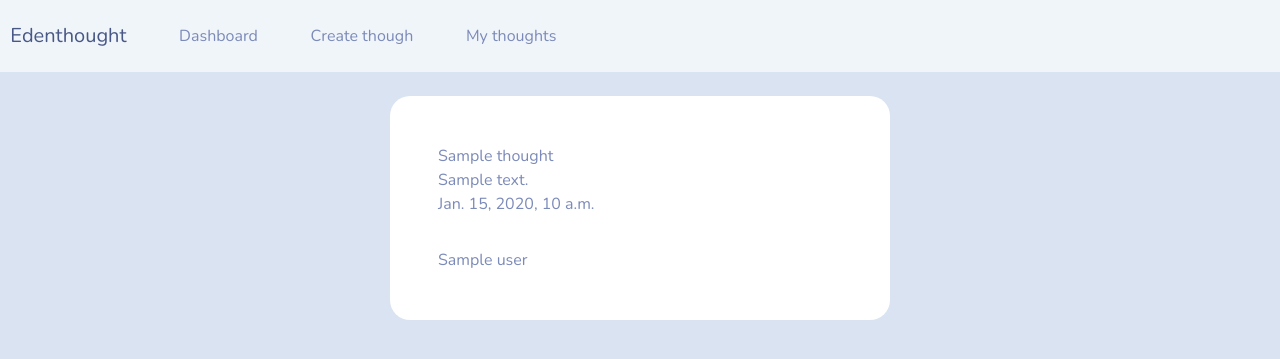
After one commit to agthuhein/dev2, a Django app: template edenthought/journal/templates/journal/my-thoughts.html in a window 1280 px wide. The commit adds this page. Shown: the top 359 px of the page. Run offline with Django 3.2, Linux system fonts and the light colour scheme; the template is opened without the code that fills it: most values are stand-ins (such as "Sample title", 1, 10 or a date in 2020).

Commit message:
view my thought added

```diff
--- a/edenthought/journal/templates/journal/dashboard.html
+++ b/edenthought/journal/templates/journal/dashboard.html
@@ -2,6 +2,9 @@
 <br />
 <div class="container bg-white shadow-md p-5 form-layout">
   <h1>Dashboard</h1>
+  <br />
+  {{user}}
+  <br /><br />
   <a href="{% url 'my-logout' %}">Logout</a>
 </div>
 
--- /dev/null
+++ b/edenthought/journal/templates/journal/my-thoughts.html
@@ -0,0 +1,22 @@
+{% extends 'journal/navbar.html' %} {% block content %}
+<br />
+
+{% for thought in AllThoughts %}
+<div class="container bg-white shadow-md p-5 form-layout">
+  {{thought.title}}
+
+  <br />
+
+  {{thought.content}}
+
+  <br />
+
+  {{thought.date_posted}}
+
+  <hr />
+
+  {{thought.user}}
+</div>
+<br />
+
+{% endfor %} {% endblock %}
--- a/edenthought/journal/templates/journal/navbar.html
+++ b/edenthought/journal/templates/journal/navbar.html
@@ -46,12 +46,14 @@
         &nbsp; &nbsp; &nbsp;
 
         <li class="nav-link">
-          <a class="nav-link" href="{% url 'create-though' %}"">Create though</a>
+          <a class="nav-link" href="{% url 'create-thought' %}"
+            >Create though</a
+          >
         </li>
 
         &nbsp; &nbsp; &nbsp;
         <li class="nav-link">
-          <a class="nav-link" href="">View thoughts</a>
+          <a class="nav-link" href="{% url 'my-thought' %}">My thoughts</a>
         </li>
       </ul>
     </div>
--- a/edenthought/journal/urls.py
+++ b/edenthought/journal/urls.py
@@ -8,5 +8,6 @@ urlpatterns = [
     path("my-login", views.my_login, name="my-login"),
     path("my-logout", views.my_logout, name="my-logout"),
     path("dashboard", views.dashboard, name="dashboard"),
-    path("create-thought", views.createThough, name="create-though"),
+    path("create-thought", views.createThought, name="create-thought"),
+    path("my-thought", views.my_thoughts, name="my-thought"),
 ]
```
Also changed, not shown: edenthought/journal/views.py (+13 -2 lines).
